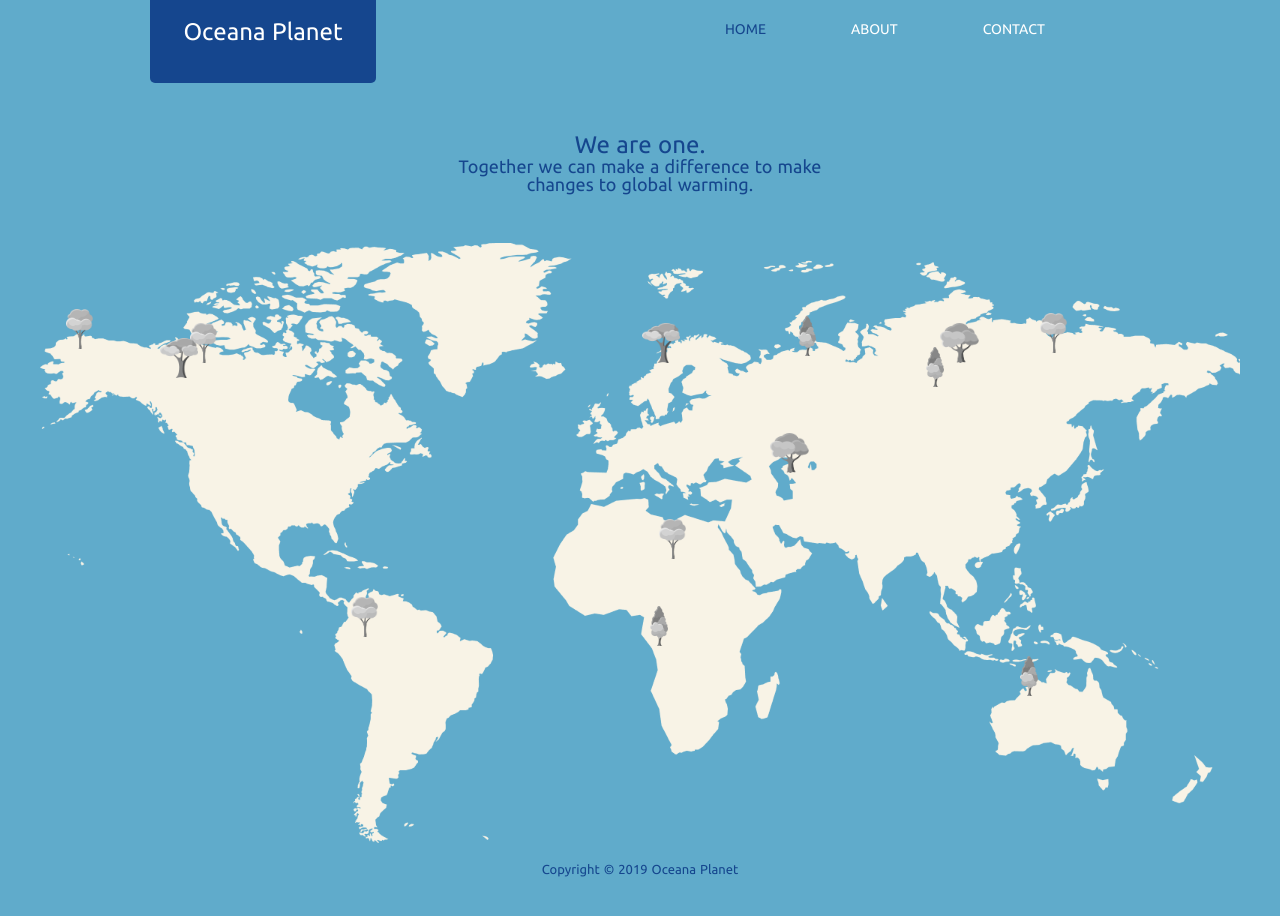
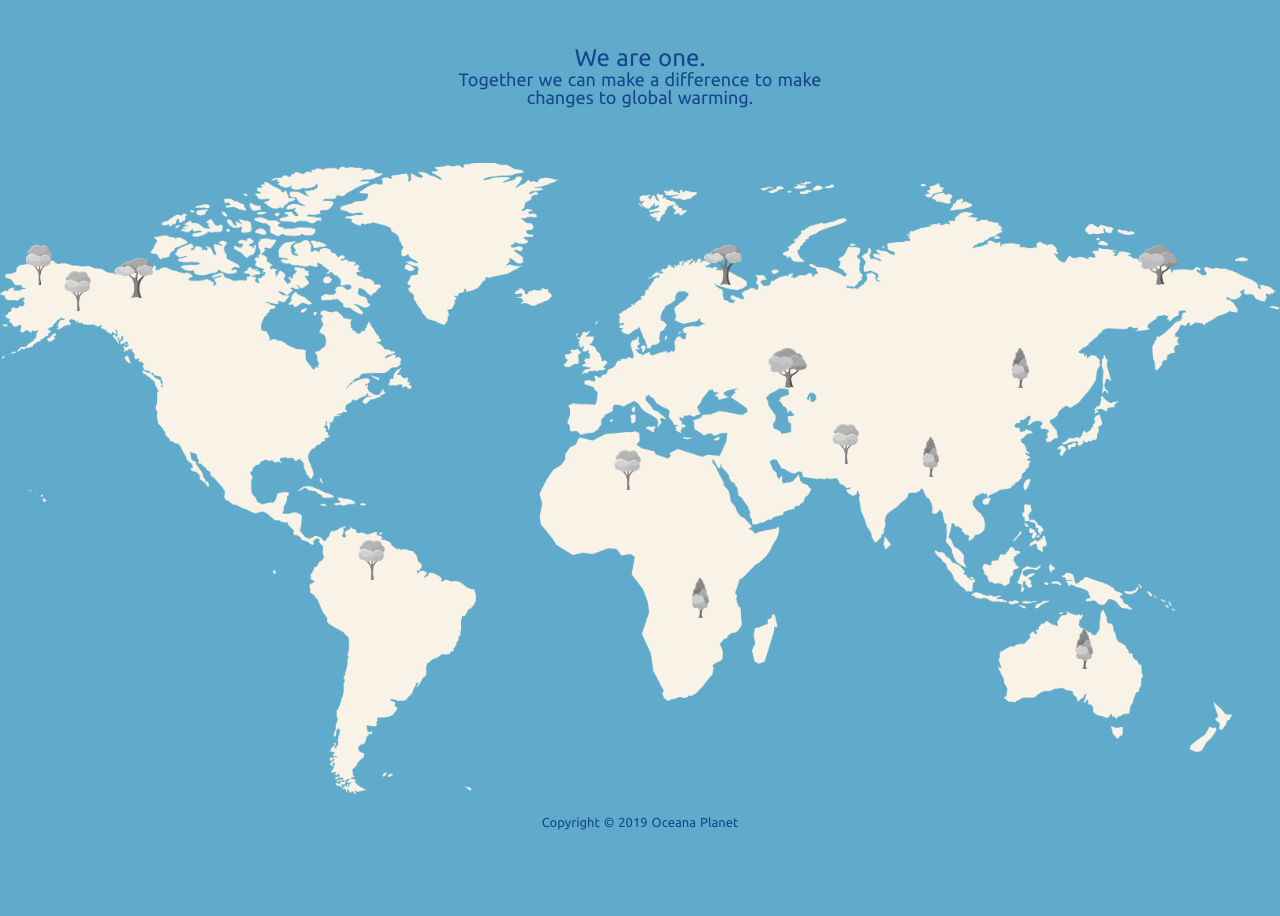
Before and after one commit to cavaoncompany/oceana-planet, a Nuxt app: page / in a window 1280 px wide. Shown: the top 916 px of the page. Built offline with nearby package versions, Linux system fonts and the light colour scheme.

Commit message:
updated image map

```diff
--- a/assets/main.css
+++ b/assets/main.css
@@ -3,7 +3,7 @@ body {
   font-family: 'Ubuntu', sans-serif;
 }
 
-html, body {
+html, body, #__nuxt, #__layout, #__layout div {
   height: 100%;
 }
 
--- a/components/Header.vue
+++ b/components/Header.vue
@@ -56,6 +56,7 @@ export default {
   padding: 0 50px;
   display: flex;
   justify-content: space-between;
+  height: 85px;
 }
 .logo {
   background-color: #15468e;
--- a/components/Map.vue
+++ b/components/Map.vue
@@ -7,12 +7,13 @@
       </p>
     </div>
     <div class="map-container">
+      <img class="world-map" src="/images/map.png" alt="world map">
       <div
         v-for="(tree, i) in home.locations"
         :key="i"
         class="tree-container"
         :style="
-          `marginLeft: ` + tree.lat + `px; marginTop: ` + tree.lng + `px;`
+          `marginLeft: ` + tree.lat + `%; marginTop: ` + tree.lng + `%;`
         "
       >
         <img
@@ -53,19 +54,19 @@ export default {
       // eslint-disable-next-line
       console.log('here')
       this.getWindowSize()
-      for (let i = 0; i < home.locations.length; i++) {
-        // eslint-disable-next-line
-        console.log('size', 1200-this.windowWidth, 'lat', home.locations[i].lat)
-        if (this.windowWidth > 1200) {
-          home.locations[i].lat = Number(home.locations[i].lat) + ((this.windowWidth - 1200) * 0.468)
-          // eslint-disable-next-line
-          console.log('loc', home.locations[i].lat)
-        } else {
-          home.locations[i].lat = Number(home.locations[i].lat) + ((1200 - this.windowWidth) / 100)
-          // eslint-disable-next-line
-          console.log('loc', home.locations[i].lat)
-        }
-      }
+      // for (let i = 0; i < home.locations.length; i++) {
+      //   // eslint-disable-next-line
+      //   console.log('size', 1200-this.windowWidth, 'lat', home.locations[i].lat)
+      //   if (this.windowWidth > 1200) {
+      //     home.locations[i].lat = Number(home.locations[i].lat) + ((this.windowWidth - 1200) * 0.468)
+      //     // eslint-disable-next-line
+      //     console.log('loc', home.locations[i].lat)
+      //   } else {
+      //     home.locations[i].lat = Number(home.locations[i].lat) + ((1200 - this.windowWidth) / 100)
+      //     // eslint-disable-next-line
+      //     console.log('loc', home.locations[i].lat)
+      //   }
+      // }
     },
     windowHeight: function () {
       // do
@@ -106,24 +107,29 @@ export default {
   margin: 50px 0;
   width: 370px;
   font-size: 18px;
+  height: 100px !important;
 }
 .info h1 {
   font-size: 24px;
 }
 .map-container {
-  background-image: url('/images/map.png');
-  min-height: 500px;
-  width: 1200px;
-  height: 600px;
+  /* background-image: url('/images/map.png');
+  height: 100%;
+  width: 100%; */
   margin: 0 auto;
   background-size: cover;
   background-repeat: no-repeat;
   text-align: left;
   position: relative;
+  display: inline-block;
+}
+.map-container .world-map {
+  width: 100%;
+  z-index: -1;
 }
 .tree-container {
   position: absolute;
-  z-index: 0;
+  z-index: 10;
 }
 .tree {
   width: auto;
--- a/content/homepage.json
+++ b/content/homepage.json
@@ -7,104 +7,103 @@
             "info": "Together we can make a difference to make changes to global warming.",
             "tree": "/images/tree-large-round-grey.png",
             "treeOnHover": "/images/tree-large-round.png",
-            "lat": "26",
-            "lng": "66"
+            "lat": 2,
+            "lng": -43
         },
         {
             "name": "Singapore",
             "info": "Together we can make a difference to make changes to global warming.",
             "tree": "/images/tree-large-long-grey.png",
             "treeOnHover": "/images/tree-large-long.png",
-            "lat": "758",
-            "lng": "73"
+            "lat": 72,
+            "lng": -28
         },
         {
             "name": "South America",
             "info": "Together we can make a difference to make changes to global warming.",
             "tree": "/images/tree-large-round-grey.png",
             "treeOnHover": "/images/tree-large-round.png",
-            "lat": "311",
-            "lng": "354"
+            "lat": 28,
+            "lng": -20
         },
         {
             "name": "Singapore",
             "info": "Together we can make a difference to make changes to global warming.",
             "tree": "/images/tree-large-long-grey.png",
             "treeOnHover": "/images/tree-large-long.png",
-            "lat": "886",
-            "lng": "104"
+            "lat": 79,
+            "lng": -35
         },
         {
             "name": "Africa",
             "info": "Together we can make a difference to make changes to global warming.",
             "tree": "/images/tree-large-round-grey.png",
             "treeOnHover": "/images/tree-large-round.png",
-            "lat": "619",
-            "lng": "276"
+            "lat": 48,
+            "lng": -27
         },
         {
             "name": "Australia",
             "info": "Together we can make a difference to make changes to global warming.",
             "tree": "/images/tree-large-long-grey.png",
             "treeOnHover": "/images/tree-large-long.png",
-            "lat": "980",
-            "lng": "413"
+            "lat": 84,
+            "lng": -13
         },
         {
             "name": "Singapore",
             "info": "Together we can make a difference to make changes to global warming.",
             "tree": "/images/tree-small-round-grey.png",
             "treeOnHover": "/images/tree-small-round.png",
-            "lat": "900",
-            "lng": "80"
+            "lat":60,
+            "lng": -35
         },
         {
             "name": "Singapore",
             "info": "Together we can make a difference to make changes to global warming.",
             "tree": "/images/tree-large-round-grey.png",
             "treeOnHover": "/images/tree-large-round.png",
-            "lat": "1000",
-            "lng": "70"
-        },
+            "lat": 65,
+            "lng": -29        },
         {
             "name": "Africa",
             "info": "Together we can make a difference to make changes to global warming.",
             "tree": "/images/tree-large-long-grey.png",
             "treeOnHover": "/images/tree-large-long.png",
-            "lat": "610",
-            "lng": "363"
+            "lat": 54,
+            "lng": -17
         },
         {
             "name": "Singapore",
             "info": "Together we can make a difference to make changes to global warming.",
             "tree": "/images/tree-small-round-grey.png",
             "treeOnHover": "/images/tree-small-round.png",
-            "lat": "730",
-            "lng": "190"
+            "lat": 89,
+            "lng": -43
         },
         {
             "name": "North America",
             "info": "Together we can make a difference to make changes to global warming.",
             "tree": "/images/tree-large-round-grey.png",
             "treeOnHover": "/images/tree-large-round.png",
-            "lat": "150",
-            "lng": "80"
+            "lat": 5,
+            "lng": -41
         },
         {
             "name": "Scandinavia",
             "info": "Together we can make a difference to make changes to global warming.",
             "tree": "/images/tree-large-oval-grey.png",
             "treeOnHover": "/images/tree-large-oval.png",
-            "lat": "602",
-            "lng": "80"
+            "lat": 55,
+            "lng": -43
         },
         {
             "name": "North America",
             "info": "Together we can make a difference to make changes to global warming.",
             "tree": "/images/tree-large-oval-grey.png",
             "treeOnHover": "/images/tree-large-oval.png",
-            "lat": "120",
-            "lng": "95"
+            "lat": 9,
+            "lng": -42
         }
     ],
     "maplocations": [
--- a/pages/map.vue
+++ b/pages/map.vue
@@ -93,6 +93,8 @@ export default {
       window.addEventListener('resize', function() {
         // eslint-disable-next-line
         const width = window.innerWidth
+        // eslint-disable-next-line
+        console.log('width: ', width)
         if (width <= 768) {
           this.zoom = 1
         } else if (width <= 1200) {
```
